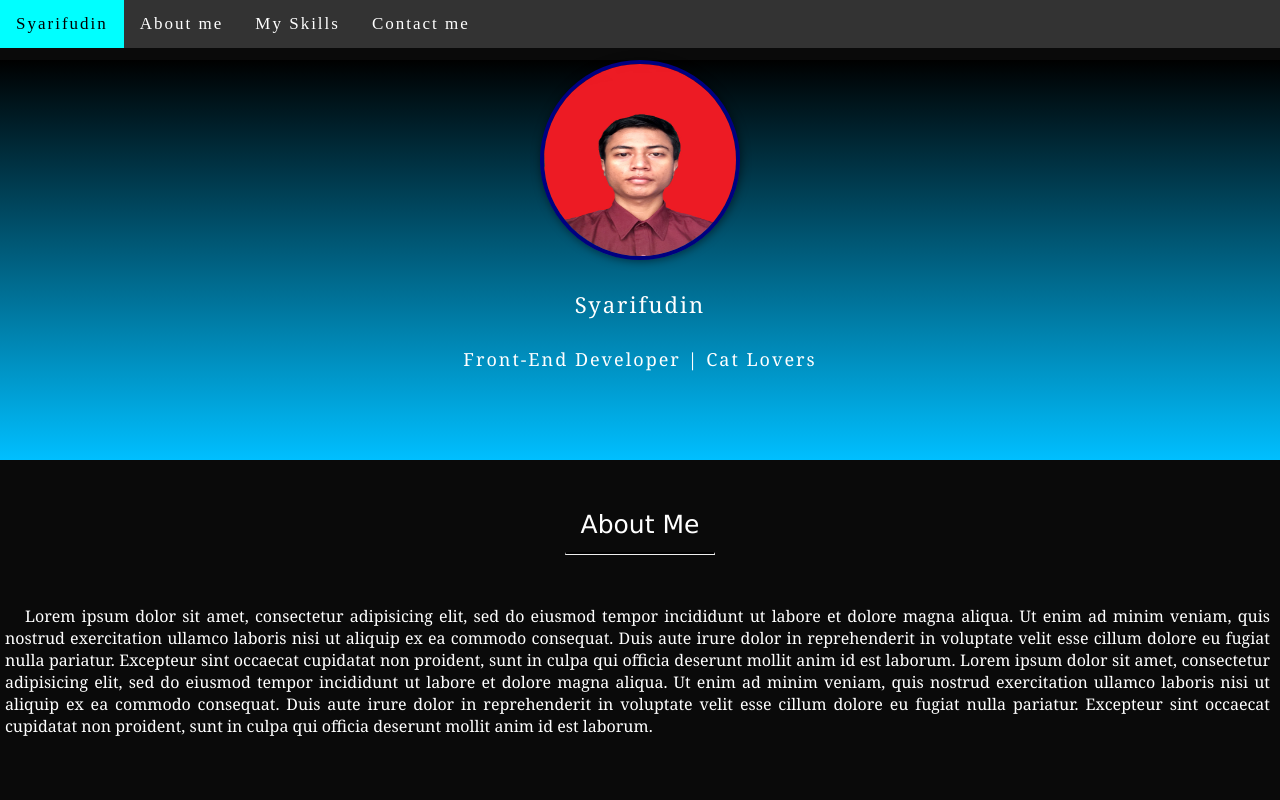
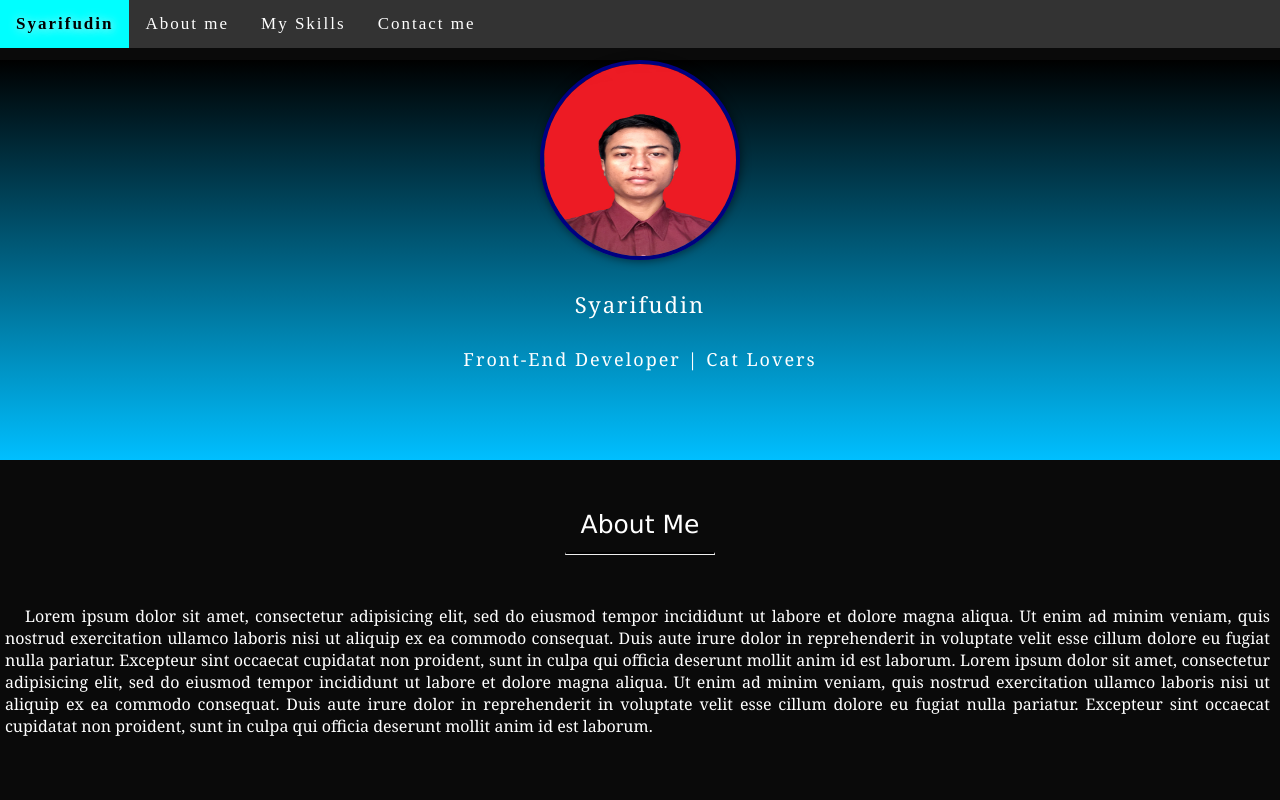
Before and after one commit to syarifse7/myPortfolio.github.io, a plain HTML site: page index.html in a window 1280 px wide. Shown: the top 800 px of the page. Drawn offline with nearby package versions, Linux system fonts and the light colour scheme.

Commit message:
add text-shadow for navbar-top

```diff
--- a/style.css
+++ b/style.css
@@ -293,6 +293,8 @@ body {
 .navbar-top a:hover {
 	background-color: #002;
 	color: white;
+	font-weight: 600;
+	text-shadow: 1px 1px 10px #eaeaea;
 }
 
 .navbar-top a#active {
```
